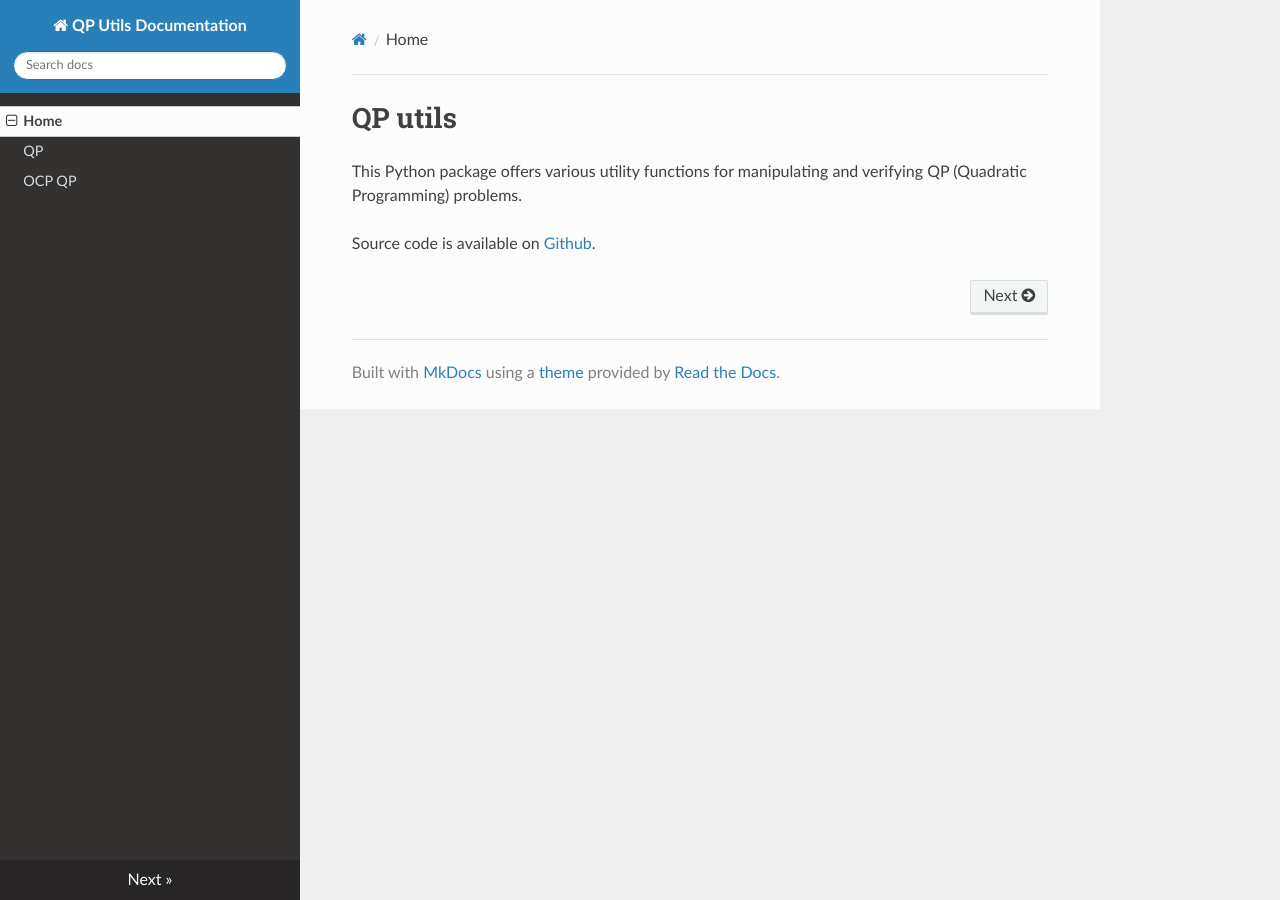
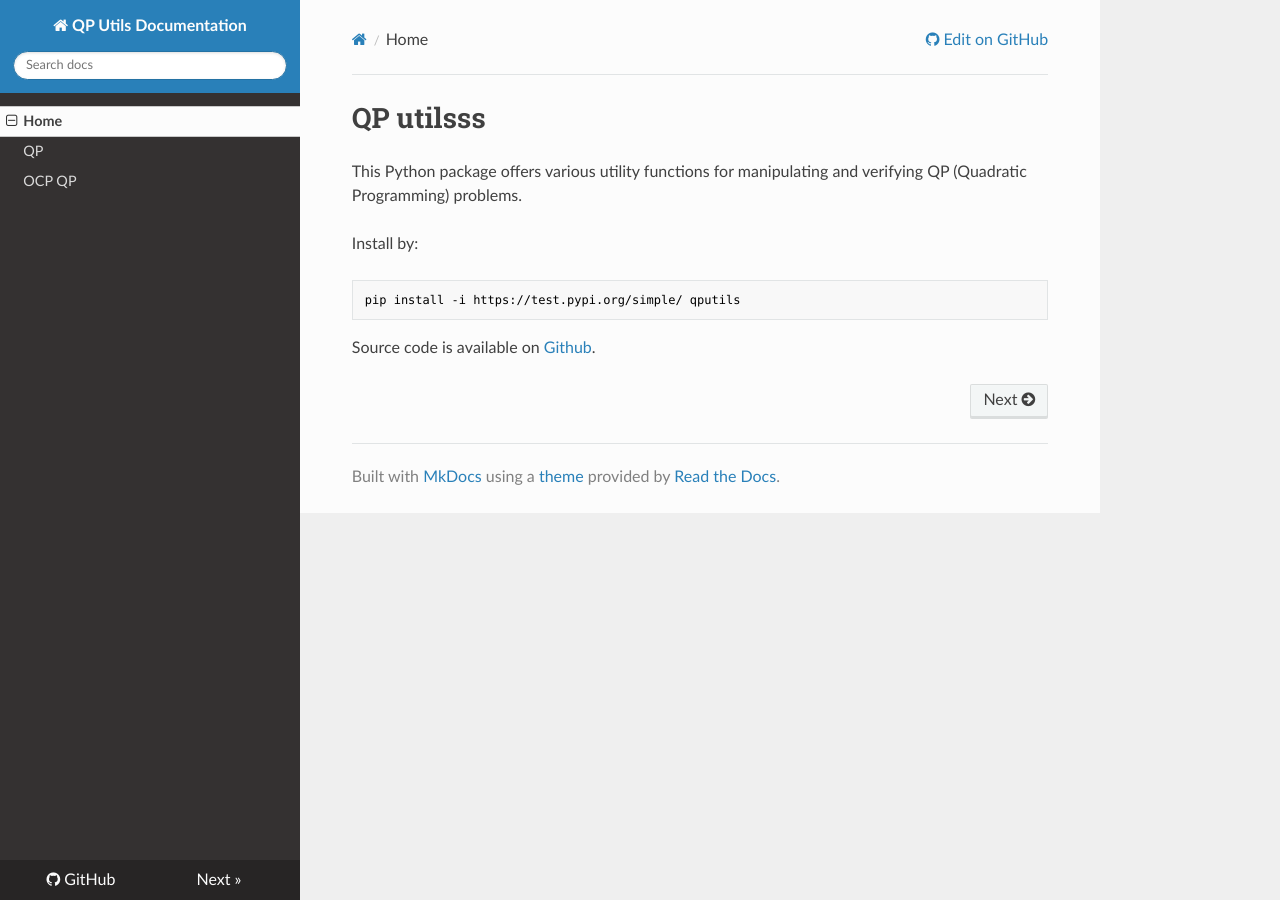
Before and after one commit to galloj/qphelper, an MkDocs documentation site: the page built from docs/index.md, in a window 1280 px wide. Built offline with MkDocs 1.6.1, drawn with Linux system fonts in a browser that asks for light colours; nearby versions of some CDN libraries.

Commit message:
Adding various links

````diff
--- a/README.md
+++ b/README.md
@@ -1,3 +1,9 @@
-# QP utils
+# QP utilsss
 
 This Python package offers various utility functions for manipulating and verifying QP (Quadratic Programming) problems.
+
+Install by:
+
+```
+pip install -i https://test.pypi.org/simple/ qputils
+```
--- a/mkdocs.yml
+++ b/mkdocs.yml
@@ -23,3 +23,5 @@ nav:
   - Home: index.md
   - QP: qp.md
   - OCP QP: ocp.md
+
+repo_url: https://github.com/galloj/qputils
--- a/pyproject.toml
+++ b/pyproject.toml
@@ -24,3 +24,4 @@ dependencies = [
 [project.urls]
 Homepage = "https://github.com/galloj/qputils"
 Issues = "https://github.com/galloj/qputils/issues"
+Documentation = "https://qputils.readthedocs.io/en/latest/"
````
